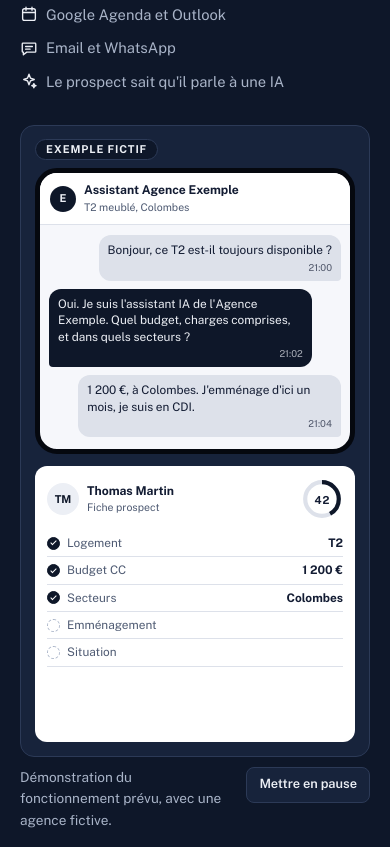
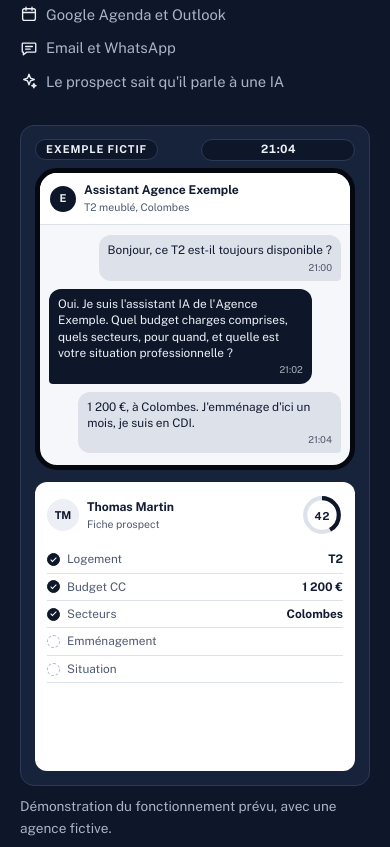
Before and after one commit to agentdenuit/agentdenuit.github.io, a plain HTML site: page index.html in a window 390 px wide. Shown: the part 695-1542 px from the top of the page. Drawn offline with Linux system fonts and the light colour scheme.

Commit message:
Haut de page : fiche entière à 1280 et 1440 px, fin de boucle « 9:00 · Validé par Camille », message de l'assistant avec les 4 questions, légende pleine largeur sur mobile ; CLS à 0 (polices grasses préchargées)
Co-Authored-By: Claude Opus 5.5 <noreply@anthropic.com>

```diff
--- a/assets/css/site.css
+++ b/assets/css/site.css
@@ -109,7 +109,6 @@ body::before { content: ""; position: fixed; inset: 0 0 auto; height: env(safe-a
 .entete.reduit .conteneur { height: 52px; }
 .entete .logo img { transition: height .25s ease; }
 .entete.reduit .logo img { height: 25px; }
-.entete.reduit .bouton.petit { min-height: 38px; padding-block: 7px; }
 @media (prefers-reduced-motion: reduce) { .entete, .entete .conteneur, .entete .logo img { transition: none; } }
 .logo { display: inline-flex; align-items: center; text-decoration: none; flex: none; }
 .logo img { display: block; height: 30px; width: auto; }
@@ -135,8 +134,8 @@ body::before { content: ""; position: fixed; inset: 0 0 auto; height: env(safe-a
 .reperes li { display: inline-flex; align-items: center; gap: 8px; }
 .reperes .ico { width: 18px; height: 18px; color: var(--lune); }
 /* ---------- Simulation du haut de page ---------- */
-.sim-cadre { margin: 0; display: grid; gap: 10px; min-width: 0; }
-.sim { position: relative; display: grid; grid-template-columns: 1fr 1.08fr; gap: 12px; align-items: stretch;
+.sim-cadre { margin: 0; display: grid; gap: 10px; min-width: 0; container-type: inline-size; }
+.sim { position: relative; display: grid; grid-template-columns: minmax(0, .84fr) minmax(0, 1.16fr); gap: 12px; align-items: stretch;
   padding: 44px 14px 14px; background: var(--nuit-2); border: 1px solid var(--nuit-ligne); border-radius: 14px;
   color: var(--encre); font-size: .74rem; line-height: 1.38; user-select: none; }
 .sim-badge { position: absolute; top: 13px; left: 14px; font-size: .68rem; font-weight: 700; letter-spacing: .08em; text-transform: uppercase;
@@ -161,7 +160,7 @@ body::before { content: ""; position: fixed; inset: 0 0 auto; height: env(safe-a
 .sim-m.ia.ecrit { background: transparent; }
 .sim-m.ia.ecrit p, .sim-m.ia.ecrit time { visibility: hidden; }
 .sim-m.ia.ecrit .sim-ecrit { display: block; }
-.sim-fiche { background: var(--blanc); border-radius: 12px; padding: 12px; display: grid; grid-template-rows: auto auto 1fr; gap: 10px; min-width: 0; }
+.sim-fiche { background: var(--blanc); border-radius: 12px; padding: 12px; display: grid; grid-template-columns: minmax(0, 1fr); grid-template-rows: auto auto 1fr; gap: 10px; min-width: 0; }
 .sim-fiche-tete { display: flex; align-items: center; gap: 8px; }
 .sim-fiche-tete > div { flex: 1; min-width: 0; }
 .sim-jauge { width: 42px; height: 42px; flex: none; }
@@ -170,17 +169,18 @@ body::before { content: ""; position: fixed; inset: 0 0 auto; height: env(safe-a
 .sim-jauge text { font: 700 10.5px var(--sans); fill: var(--encre); font-variant-numeric: tabular-nums; }
 .sim-crit { list-style: none; margin: 0; padding: 0; }
 .sim-crit li { display: grid; grid-template-columns: 13px 1fr auto; gap: 7px; align-items: center; padding: 5px 0; border-bottom: 1px solid var(--ligne); }
-.sim-crit span { color: var(--ardoise); }
+.sim-crit span { color: var(--ardoise); min-width: 0; overflow: hidden; text-overflow: ellipsis; white-space: nowrap; }
 .sim-crit b { opacity: 0; transition: opacity .3s ease; white-space: nowrap; }
 .sim-crit li.on b { opacity: 1; }
 .coche { position: relative; width: 13px; height: 13px; border-radius: 50%; border: 1.5px dashed var(--brume); transition: background-color .3s ease, border-color .3s ease; }
 .sim-crit li.on .coche { background: var(--nuit); border: 1.5px solid var(--nuit); }
 .sim-crit li.on .coche::after { content: ""; position: absolute; left: 3.5px; top: 1.5px; width: 3px; height: 6px; border: solid var(--blanc); border-width: 0 1.6px 1.6px 0; transform: rotate(45deg); }
-.sim-rdv { align-self: end; display: flex; justify-content: space-between; align-items: center; gap: 8px; padding: 9px 10px; border-radius: 10px;
+.sim-rdv { align-self: end; display: grid; grid-template-columns: minmax(0, 1fr) auto; align-items: center; column-gap: 8px; row-gap: 3px; padding: 9px 10px; border-radius: 10px;
   border: 1.5px dashed #E39A6B; background: #FDF1E8; opacity: 0; transform: translateY(6px);
   transition: opacity .4s ease, transform .4s ease, background-color .3s ease, border-color .3s ease; }
 .sim-rdv.on { opacity: 1; transform: none; }
-.sim-rdv small { display: block; font-weight: 700; color: #9A3D12; white-space: nowrap; }
+.sim-rdv > div { display: contents; }
+.sim-rdv small { grid-column: 1 / -1; display: block; font-weight: 700; color: #9A3D12; white-space: nowrap; overflow: hidden; text-overflow: ellipsis; }
 .sim-rdv b { font-size: .82rem; }
 .sim-rdv .c { display: none; }
 .sim-rdv.confirme { border-style: solid; border-color: #9BD3AE; background: #E8F5EC; }
@@ -198,8 +198,14 @@ body::before { content: ""; position: fixed; inset: 0 0 auto; height: env(safe-a
 .sim-pied .legende { font-size: .85rem; color: var(--brume); }
 .sim-pause { flex: none; min-height: 36px; padding: 6px 12px; border-radius: 8px; border: 1px solid var(--nuit-ligne); background: var(--nuit-2); color: var(--lune); font: 600 .8rem/1 var(--sans); cursor: pointer; }
 .sim-pause:hover { background: var(--nuit); }
+@container (max-width: 460px) {
+  .sim { grid-template-columns: minmax(0, 1fr); padding-top: 42px; }
+}
+.sim-heure { position: absolute; top: 13px; right: 14px; width: 9.6rem; text-align: center; white-space: nowrap; font-size: .72rem; font-weight: 700; font-variant-numeric: tabular-nums;
+  color: var(--lune); border: 1px solid var(--nuit-ligne); background: var(--nuit); border-radius: 999px; padding: 2px 10px; transition: background-color .4s ease, color .4s ease; }
+.sim.matin .sim-heure { background: var(--lune); color: var(--nuit); }
 @media (max-width: 520px) {
-  .sim { grid-template-columns: 1fr; padding-top: 42px; }
+  .sim-pied { flex-direction: column; align-items: flex-start; gap: 10px; }
 }
 
 /* ---------- Le problème : frise ---------- */
--- a/index.html
+++ b/index.html
@@ -24,6 +24,8 @@
   <meta name="twitter:card" content="summary_large_image">
   <link rel="preload" href="assets/fonts/newsreader-500.woff2" as="font" type="font/woff2" crossorigin>
   <link rel="preload" href="assets/fonts/public-sans-400.woff2" as="font" type="font/woff2" crossorigin>
+  <link rel="preload" href="assets/fonts/public-sans-600.woff2" as="font" type="font/woff2" crossorigin>
+  <link rel="preload" href="assets/fonts/public-sans-700.woff2" as="font" type="font/woff2" crossorigin>
   <link rel="stylesheet" href="assets/css/site.css">
   <script>
     // Apparition douce des sections : seulement si le navigateur la gère et si l'utilisateur ne limite pas les animations.
@@ -93,11 +95,12 @@
         <figure class="sim-cadre">
           <div class="sim" id="sim" aria-hidden="true">
             <span class="sim-badge">Exemple fictif</span>
+            <span class="sim-heure">Le lendemain, 9:00</span>
             <div class="sim-tel">
               <div class="sim-tel-tete"><span class="sim-av">E</span><div><b>Assistant Agence Exemple</b><small>T2 meublé, Colombes</small></div></div>
               <div class="sim-fil">
                 <div class="sim-m pros on" data-m="1"><p>Bonjour, ce T2 est-il toujours disponible ?</p><time>21:00</time></div>
-                <div class="sim-m ia on" data-m="2"><span class="sim-ecrit">écrit<i>.</i><i>.</i><i>.</i></span><p>Oui. Je suis l'assistant IA de l'Agence Exemple. Quel budget, charges comprises, et dans quels secteurs ?</p><time>21:02</time></div>
+                <div class="sim-m ia on" data-m="2"><span class="sim-ecrit">écrit<i>.</i><i>.</i><i>.</i></span><p>Oui. Je suis l'assistant IA de l'Agence Exemple. Quel budget charges comprises, quels secteurs, pour quand, et quelle est votre situation professionnelle ?</p><time>21:02</time></div>
                 <div class="sim-m pros on" data-m="3"><p>1 200 €, à Colombes. J'emménage d'ici un mois, je suis en CDI.</p><time>21:04</time></div>
               </div>
             </div>
@@ -107,11 +110,11 @@
                 <svg class="sim-jauge" viewBox="0 0 40 40"><circle cx="20" cy="20" r="16"/><circle class="arc" cx="20" cy="20" r="16" pathLength="100" style="stroke-dashoffset:0"/><text x="20" y="24.5" text-anchor="middle">100</text></svg>
               </div>
               <ul class="sim-crit"><li class="on"><i class="coche"></i><span>Logement</span><b>T2</b></li><li class="on"><i class="coche"></i><span>Budget CC</span><b>1 200 €</b></li><li class="on"><i class="coche"></i><span>Secteurs</span><b>Colombes</b></li><li class="on"><i class="coche"></i><span>Emménagement</span><b>D'ici un mois</b></li><li class="on"><i class="coche"></i><span>Situation</span><b>CDI</b></li></ul>
-              <div class="sim-rdv on confirme"><div><small><span class="p">Rendez-vous provisoire</span><span class="c">Rendez-vous confirmé</span></small><b>Jeudi, 18:30</b></div><span class="sim-valider"><span class="p">Valider</span><span class="c">Confirmé</span></span></div>
+              <div class="sim-rdv on confirme"><div><small><span class="p">Rendez-vous provisoire</span><span class="c">9:00 · Validé par Camille</span></small><b>Jeudi, 18:30</b></div><span class="sim-valider"><span class="p">Valider</span><span class="c">Confirmé</span></span></div>
             </div>
           </div>
           <div class="sim-pied">
-            <figcaption class="legende">Démonstration du fonctionnement prévu, avec une agence fictive.<span class="sr-only"> Animation : un prospect écrit à 21:00, l'assistant IA répond à 21:02, la fiche du prospect se remplit critère par critère, un rendez-vous provisoire jeudi à 18:30 est proposé, puis l'agent immobilier le valide.</span></figcaption>
+            <figcaption class="legende">Démonstration du fonctionnement prévu, avec une agence fictive.<span class="sr-only"> Animation : un prospect écrit à 21:00, l'assistant IA répond à 21:02, la fiche du prospect se remplit critère par critère, un rendez-vous provisoire jeudi à 18:30 est proposé, puis le lendemain à 9:00, Camille, l'agente immobilière, le valide.</span></figcaption>
             <button class="sim-pause" type="button" aria-pressed="false" aria-controls="sim">Mettre en pause</button>
           </div>
         </figure>
@@ -124,22 +127,25 @@
             var m = tous(".sim-m"), crit = tous(".sim-crit li"), rdv = sim.querySelector(".sim-rdv");
             var arc = sim.querySelector(".arc"), chiffre = sim.querySelector(".sim-jauge text");
             function score(v) { arc.style.strokeDashoffset = 100 - v; chiffre.textContent = v; }
+            var heure = sim.querySelector(".sim-heure");
+            function h(txt) { heure.textContent = txt; }
             function remise() {
-              sim.classList.add("sans-transition");
+              sim.classList.add("sans-transition"); h("21:00");
               m.forEach(function (e) { e.classList.remove("on", "ecrit"); });
               crit.forEach(function (e) { e.classList.remove("on"); });
               rdv.classList.remove("on", "confirme", "appui"); score(0);
-              void sim.offsetWidth; sim.classList.remove("sans-transition", "fondu");
+              void sim.offsetWidth; sim.classList.remove("sans-transition", "fondu", "matin");
             }
             var plan = [[0, remise],
               [600, function () { m[0].classList.add("on"); }],
-              [1500, function () { m[1].classList.add("on", "ecrit"); }],
+              [1500, function () { m[1].classList.add("on", "ecrit"); h("21:02"); }],
               [2900, function () { m[1].classList.remove("ecrit"); }],
-              [4100, function () { m[2].classList.add("on"); }]];
+              [4100, function () { m[2].classList.add("on"); h("21:04"); }]];
             crit.forEach(function (c, i) { plan.push([5100 + i * 600, function () { c.classList.add("on"); score(14 * (i + 1)); }]); });
             plan.push([8700, function () { rdv.classList.add("on"); score(100); }],
-              [10600, function () { rdv.classList.add("appui"); }],
-              [10900, function () { rdv.classList.remove("appui"); rdv.classList.add("confirme"); }],
+              [10500, function () { h("Le lendemain, 9:00"); sim.classList.add("matin"); }],
+              [11500, function () { rdv.classList.add("appui"); }],
+              [11800, function () { rdv.classList.remove("appui"); rdv.classList.add("confirme"); }],
               [14200, function () { sim.classList.add("fondu"); }]);
             var i = 1, minuterie = null, reste = plan[1][0], debut = 0, pause = false, cache = false;
             function lancer(d) { reste = d; debut = performance.now(); minuterie = setTimeout(etape, d); }
```
